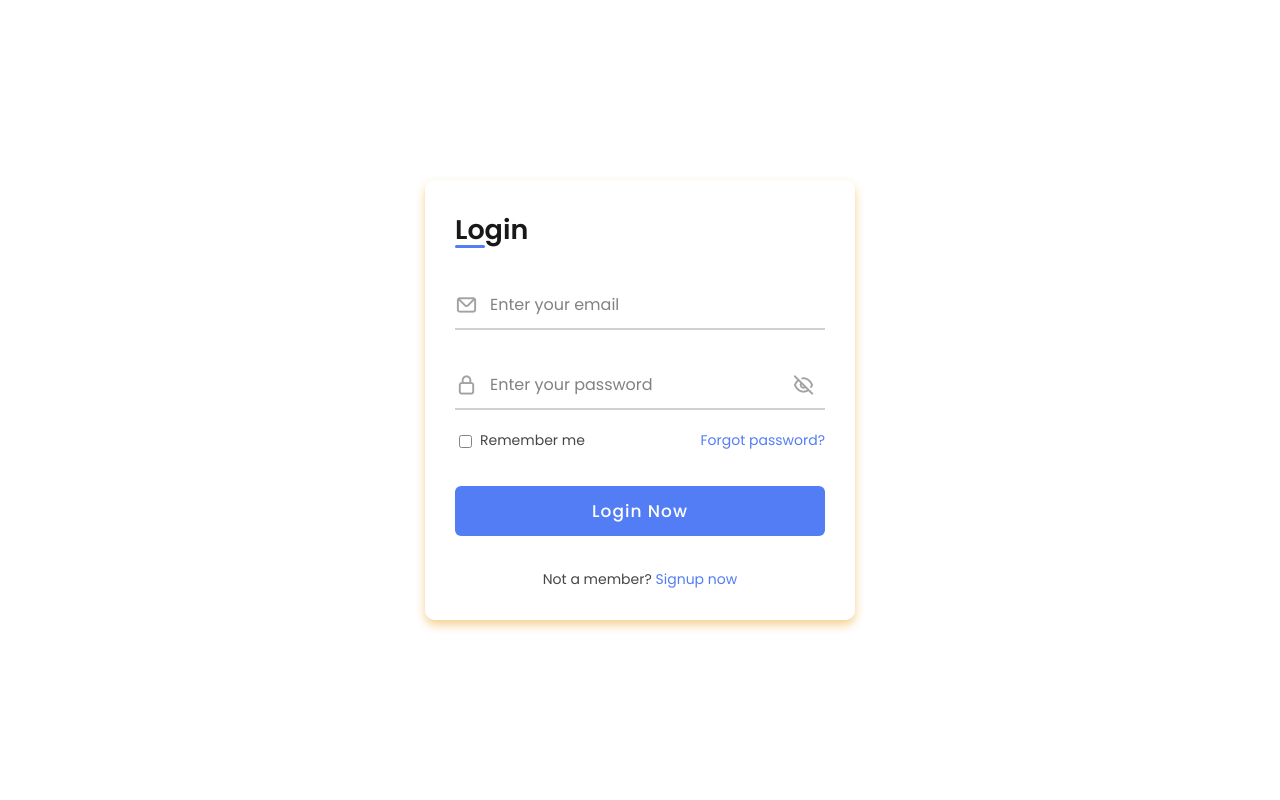
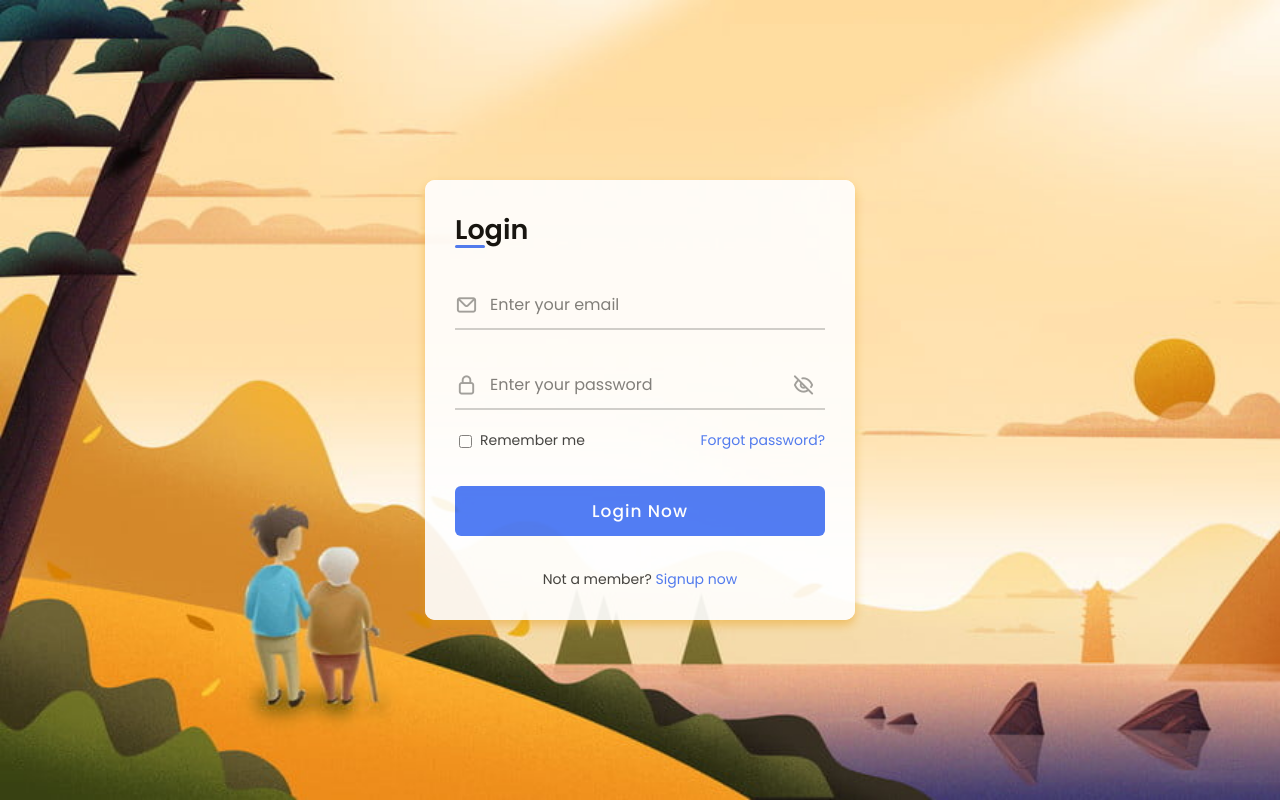
Before and after one commit to Ambedkar13579/Aabhas, a plain HTML site: page login.html in a window 1280 px wide. Drawn offline with nearby package versions, Linux system fonts and the light colour scheme.

Commit message:
Update login.css

```diff
--- a/css/login.css
+++ b/css/login.css
@@ -12,7 +12,7 @@ body{
     display: flex;
     align-items: center;
     justify-content: center;
-    background: url(.images/login.jpeg);
+    background: url(../images/login.jpeg);
     background-size: cover;
 }
 
```
